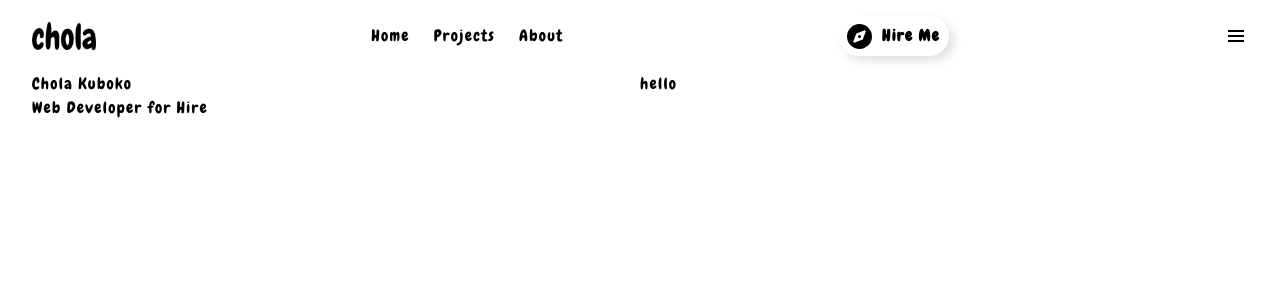
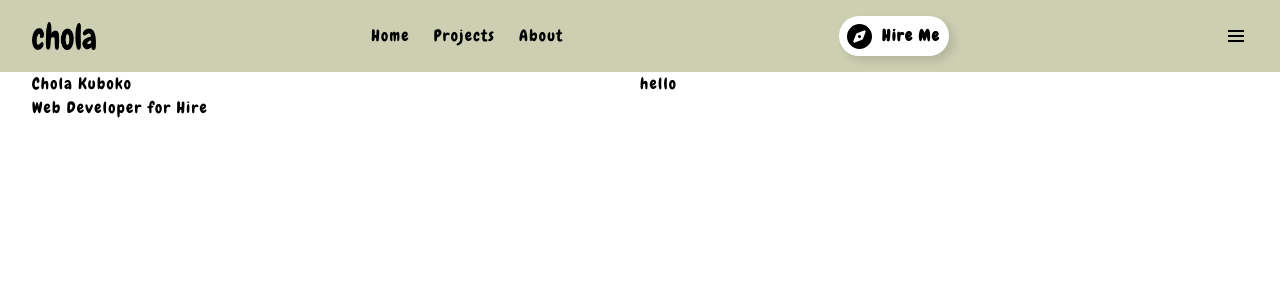
Before and after one commit to DC-21/MyPortfolio, a React (Vite) app: page / in a window 1280 px wide. Shown: the top 300 px of the page. Built offline with nearby package versions, Linux system fonts and the light colour scheme.

Commit message:
first commit

```diff
--- a/src/components/Navbar.jsx
+++ b/src/components/Navbar.jsx
@@ -1,5 +1,5 @@
 import React, { useState } from 'react'
-import logo from '../images/logo.jpg'
+import logo from '../images/logo.png'
 
 const Navbar = () => {
   const [open, setOpen] = useState(false);
@@ -7,9 +7,9 @@ const Navbar = () => {
     setOpen(!open)
   }
   return (
-    <div className='flex w-full px-4 md:px-8 py-4 items-center justify-between'>
+    <div className='flex w-full px-4 md:px-8 py-4 items-center justify-between' style={{background: '#cccfb2'}}>
       <div className='flex gap-1 items-center'>
-        <img src={logo} alt='Logo' className='h-[28px] w-[64px]' />
+        <img src={logo} alt='Logo' className='h-[28px] w-[64px]' style={{background: '#cccfb2'}}/>
       </div>
       <ul className='md:flex hidden gap-6'>
         <li>
```
Also changed, not shown: src/images/logo.jpg (deleted), src/images/logo.png (added).
